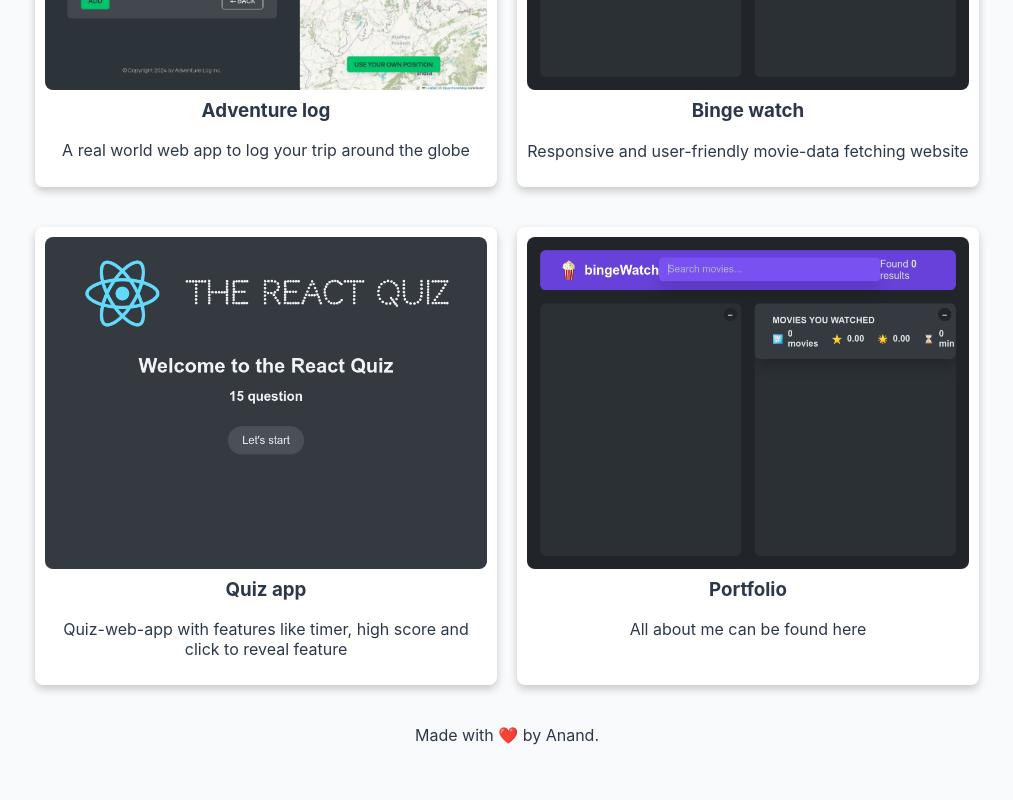
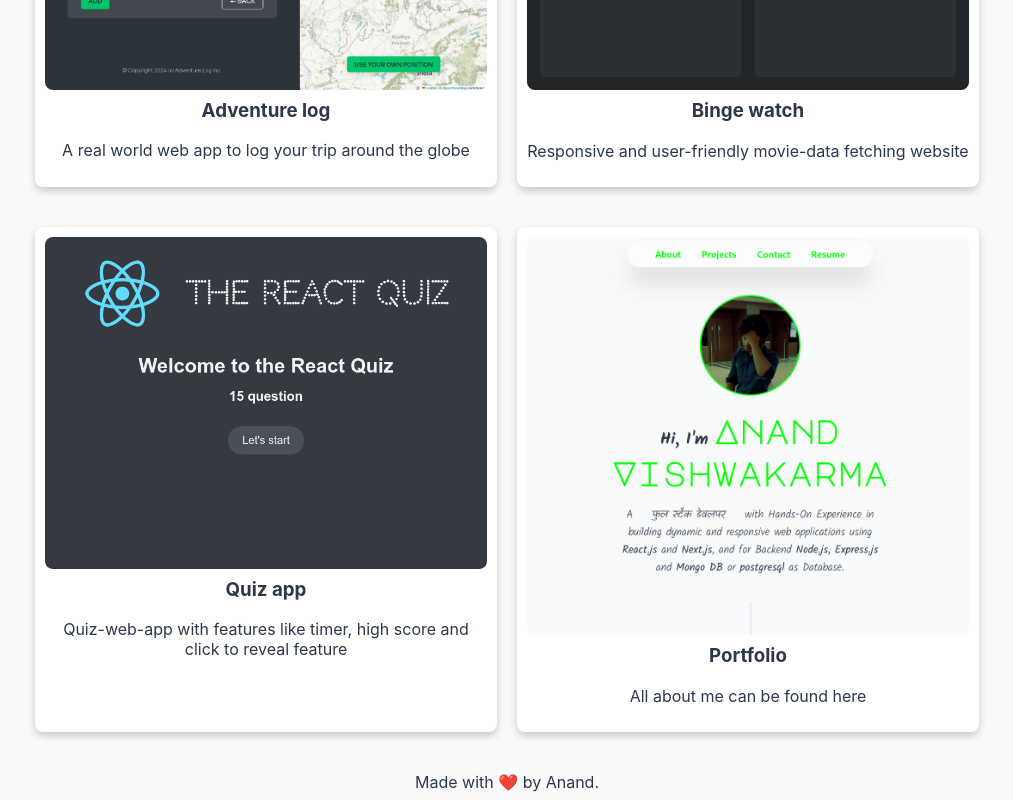
Before and after one commit to ace-cltr/portfolio, a React (Vite) app: page /projects in a window 1280 px wide. Shown: the part 453-1253 px from the top of the page, without its empty margins (133-1146 px from the left). Before the commit the page ends 1206 px from the top, so only its background shows below. Built offline with nearby package versions, Linux system fonts and the light colour scheme.

Commit message:
resume link added

```diff
--- a/src/components/About.tsx
+++ b/src/components/About.tsx
@@ -5,6 +5,7 @@ import GithubContribution from "./GithubcContribution";
 import Button from "./Button";
 import Footer from "./Footer";
 import SectionDiv from "./SectionDIv";
+import { Link } from "react-router-dom";
 
 const About: React.FC = () => {
   const styles: React.CSSProperties = {
@@ -14,8 +15,12 @@ const About: React.FC = () => {
   const [words, setWords] = useState("Full Stack Developer");
   const word = [
     "फुल स्टैक डेवलपर",
+    "ওয়েব ডেভেলপমেন্ট",
+    "വെബ് ഡവലപ്‍മെന്റ്",
     "网站开发人员",
     "desarrollador web",
+    "Programmation web",
+    "Desenvolvimento web",
     "ウェブサイト開発者",
     "développeur de Web",
   ];
@@ -66,7 +71,7 @@ const About: React.FC = () => {
       <Logos />
       <SectionDiv />
       <GithubContribution />
-      <Button>Download CV</Button>
+      <Link to='resume'><Button>Download CV</Button></Link>
       <Footer />
     </>
   );
--- a/src/components/Projects.tsx
+++ b/src/components/Projects.tsx
@@ -33,7 +33,7 @@ const projects: Project[] = [
   {
     name: "Portfolio",
     description: "All about me can be found here",
-    imageUrl: "./img/Untitled.png",
+    imageUrl: "./img/portSS.png",
     githubUrl: "https://portfolio-ace.vercel.app/",
   },
 ];
```
Also changed, not shown: public/img/portSS.png (added).
